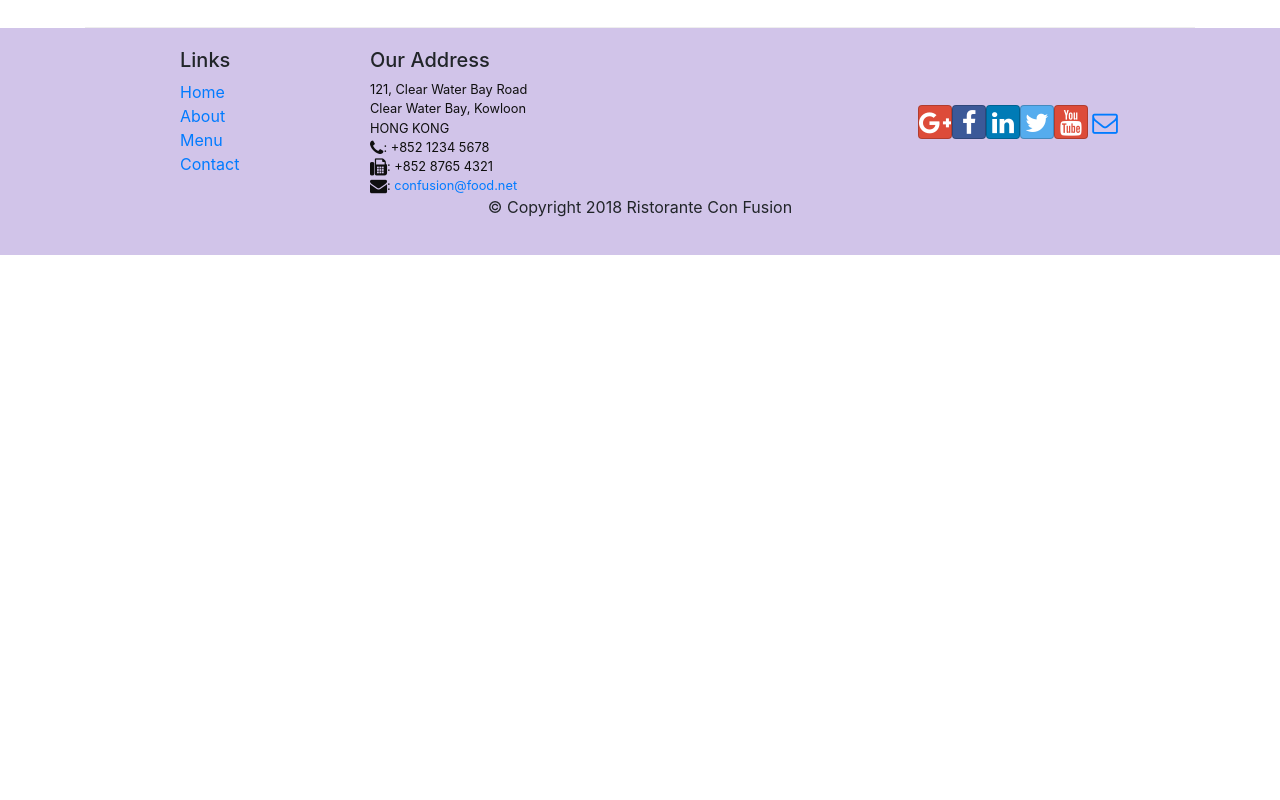
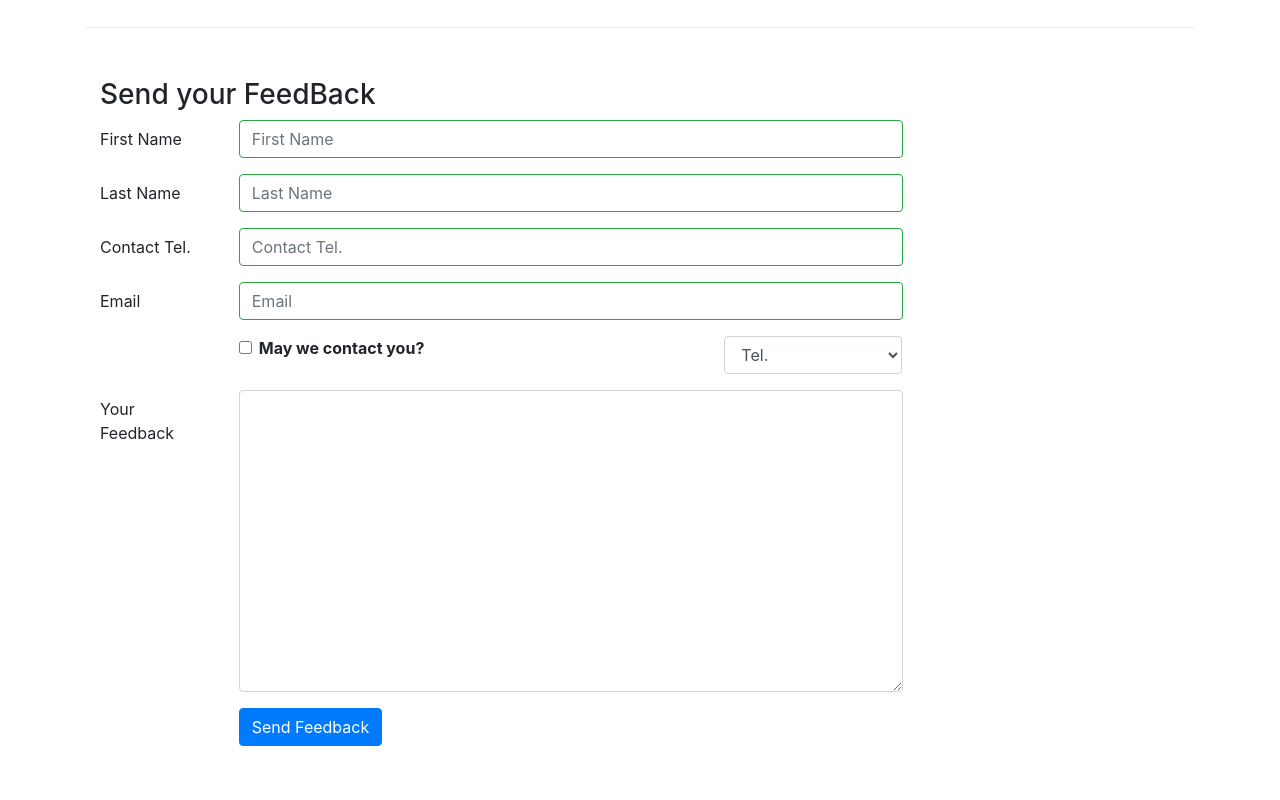
Before and after one commit to partha7278/Coursera-React-Course, a React (Create React App) app in the folder confusion/: page /contactus in a window 1280 px wide. Shown: the part 820-1620 px from the top of the page. Before the commit the page ends 1075 px from the top, so only its background shows below. Built offline with nearby package versions, Linux system fonts and the light colour scheme.

Commit message:
Week-3 Controlled Form

```diff
--- a/confusion/src/components/AboutComponent.js
+++ b/confusion/src/components/AboutComponent.js
@@ -24,7 +24,7 @@
 
     const leaders = props.leaders.map((leader) => {
         return (
-            <RenderLeader leader={leader} />
+            <RenderLeader leader={leader} key={leader.id} />
         );
     });
 
--- a/confusion/src/components/ContactComponent.js
+++ b/confusion/src/components/ContactComponent.js
@@ -1,8 +1,83 @@
-import React from 'react';
-import { Breadcrumb,BreadcrumbItem } from 'reactstrap';
+import React, {Component} from 'react';
+import { Breadcrumb,BreadcrumbItem,Button,Form,Input,FormGroup,Col,Label,FormFeedback } from 'reactstrap';
 import { Link } from 'react-router-dom';
 
-function Contact(props) {
+class Contact extends Component {
+
+    constructor(props){
+        super(props);
+
+        this.state = {
+            firstname : '',
+            lastname : '',
+            telnum : '',
+            email : '',
+            agree: false,
+            contactType: 'Tel.',
+            message:'',
+            touched: {
+                firstname:false,
+                lastname:false,
+                telnum:false,
+                email:false
+            }
+        }
+        this.handleSubmit = this.handleSubmit.bind(this);
+        this.handleInputChange = this.handleInputChange.bind(this);
+    }
+
+    handleInputChange(event){
+        const target = event.target;
+        const value = target.type === 'checkbox' ? target.checked :target.value;
+        const name = target.name;
+
+        this.setState({
+            [name] : value
+        });
+    }
+    handleSubmit(event){
+        console.log("Current state: "+ JSON.stringify(this.state));
+        alert("Current state: "+ JSON.stringify(this.state));
+        event.preventDefault();
+    }
+
+    handleBlur = (field) => (evt) => {
+        this.setState({
+            touched: { ...this.state.touched, [field]:true }
+        });
+    }
+
+    validate( firstname,lastname,telnum,email){
+        const errors={
+            firstname : '',
+            lastname:'',
+            telnum:'',
+            email:''
+        };
+
+        if (this.state.touched.firstname && firstname.length < 3)
+           errors.firstname = 'First Name should be >= 3 characters';
+        else if (this.state.touched.firstname && firstname.length > 10)
+           errors.firstname = 'First Name should be <= 10 characters';
+
+        if (this.state.touched.lastname && lastname.length < 3)
+            errors.lastname = 'Last Name should be >= 3 characters';
+        else if (this.state.touched.lastname && lastname.length > 10)
+            errors.lastname = 'Last Name should be <= 10 characters';
+
+        const reg = /^\d+$/;
+        if(this.state.touched.telnum && !reg.test(telnum))
+            errors.telnum = 'Tel contains only number';
+        if(this.state.touched.email && email.split().filter(x => x ==='@').length !== 1)
+            errors.email = 'Email should contain a @';
+
+        return errors;
+    }
+
+    render(){
+
+        const errors = this.validate(this.state.firstname, this.state.lastname, this.state.telnum, this.state.email);
+
         return(
             <div className="container">
                 <div className="row">
@@ -41,8 +116,77 @@
                         </div>
                     </div>
                 </div>
+                <div className="row row-content">
+                    <div className="col-12">
+                        <h3>Send your FeedBack</h3>
+                    </div>
+                    <div className="col-12 col-md-9">
+                        <Form onSubmit={this.handleSubmit}>
+                            <FormGroup row>
+                                <Label htmlFor="firstname" md={2}>First Name</Label>
+                                <Col md={10}>
+                                    <Input type="text" id="firstname" name="firstname" placeholder="First Name" value={this.state.firstname} onChange={this.handleInputChange}
+                                        valid={errors.firstname === ''} invalid={errors.firstname !== '' } onBlur={this.handleBlur('firstname')} />
+                                    <FormFeedback>{errors.firstname}</FormFeedback>
+                                </Col>
+                            </FormGroup>
+                            <FormGroup row>
+                                <Label htmlFor="lastname" md={2}>Last Name</Label>
+                                <Col md={10}>
+                                    <Input type="text" id="lastname" name="lastname" placeholder="Last Name" value={this.state.lastname} valid={errors.lastname === ''}
+                                        invalid={errors.lastname !== ''} onBlur={this.handleBlur('lastname')} onChange={this.handleInputChange} />
+                                    <FormFeedback>{errors.lastname}</FormFeedback>
+                                </Col>
+                            </FormGroup>
+                            <FormGroup row>
+                                <Label htmlFor="telnum" md={2}>Contact Tel.</Label>
+                                <Col md={10}>
+                                    <Input type="tel" id="telnum" name="telnum" placeholder="Contact Tel." value={this.state.telnum}  valid={errors.telnum === ''}
+                                        invalid={errors.telnum !== ''} onBlur={this.handleBlur('telnum')} onChange={this.handleInputChange} />
+                                    <FormFeedback>{errors.telnum}</FormFeedback>
+                                </Col>
+                            </FormGroup>
+                            <FormGroup row>
+                                <Label htmlFor="email" md={2}>Email</Label>
+                                <Col md={10}>
+                                    <Input type="email" id="email" name="email" placeholder="Email" value={this.state.email} valid={errors.email === ''}
+                                        invalid={errors.email !== ''} onBlur={this.handleBlur('email')} onChange={this.handleInputChange} />
+                                    <FormFeedback>{errors.email}</FormFeedback>
+                                </Col>
+                            </FormGroup>
+                            <FormGroup row>
+                                <Col md={{size: 6, offset: 2}}>
+                                    <FormGroup check>
+                                        <Label check>
+                                            <Input type="checkbox" name="agree" checked={this.state.agree}  onChange={this.handleInputChange} /> {' '}
+                                            <strong>May we contact you?</strong>
+                                        </Label>
+                                    </FormGroup>
+                                </Col>
+                                <Col md={{ size:3, offset:1 }} >
+                                    <Input type="select" name="contactType" value={this.state.contactType} onChange={this.handleInputChange} >
+                                        <option>Tel.</option>
+                                        <option>Email</option>
+                                    </Input>
+                                </Col>
+                            </FormGroup>
+                            <FormGroup row>
+                                <Label htmlFor="message" md={2}>Your Feedback</Label>
+                                <Col md={10}>
+                                    <Input type="textarea" id="message" name="message" rows="12" value={this.state.message} onChange={this.handleInputChange} />
+                                </Col>
+                            </FormGroup>
+                            <FormGroup row>
+                                <Col md={{size:10, offset:2}}>
+                                    <Button type="submit" color="primary">Send Feedback</Button>
+                                </Col>
+                            </FormGroup>
+                        </Form>
+                    </div>
+                </div>
             </div>
         );
     }
+}
 
 export default Contact;
```
Lines whose indentation alone changed are shown as unchanged.
